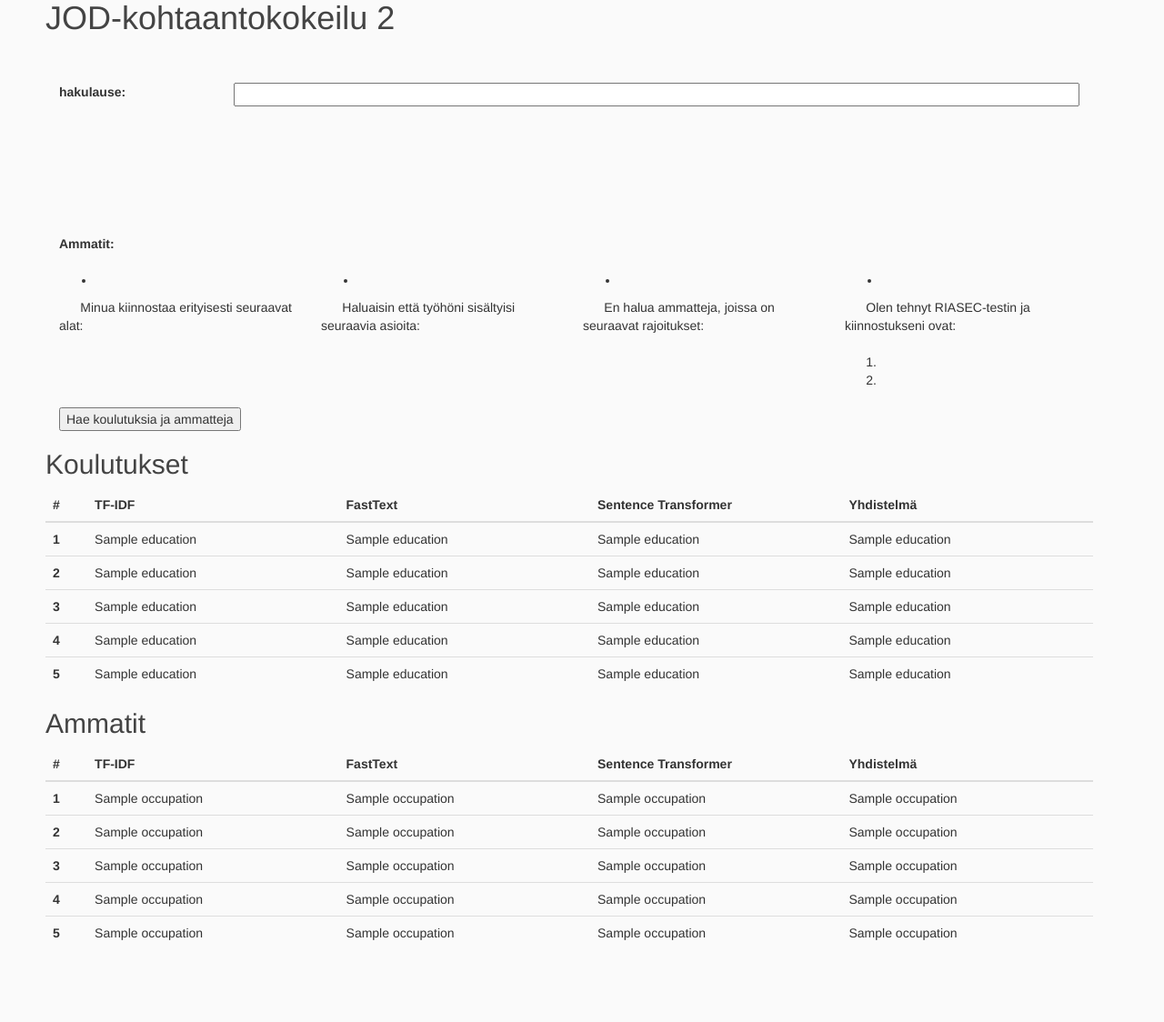
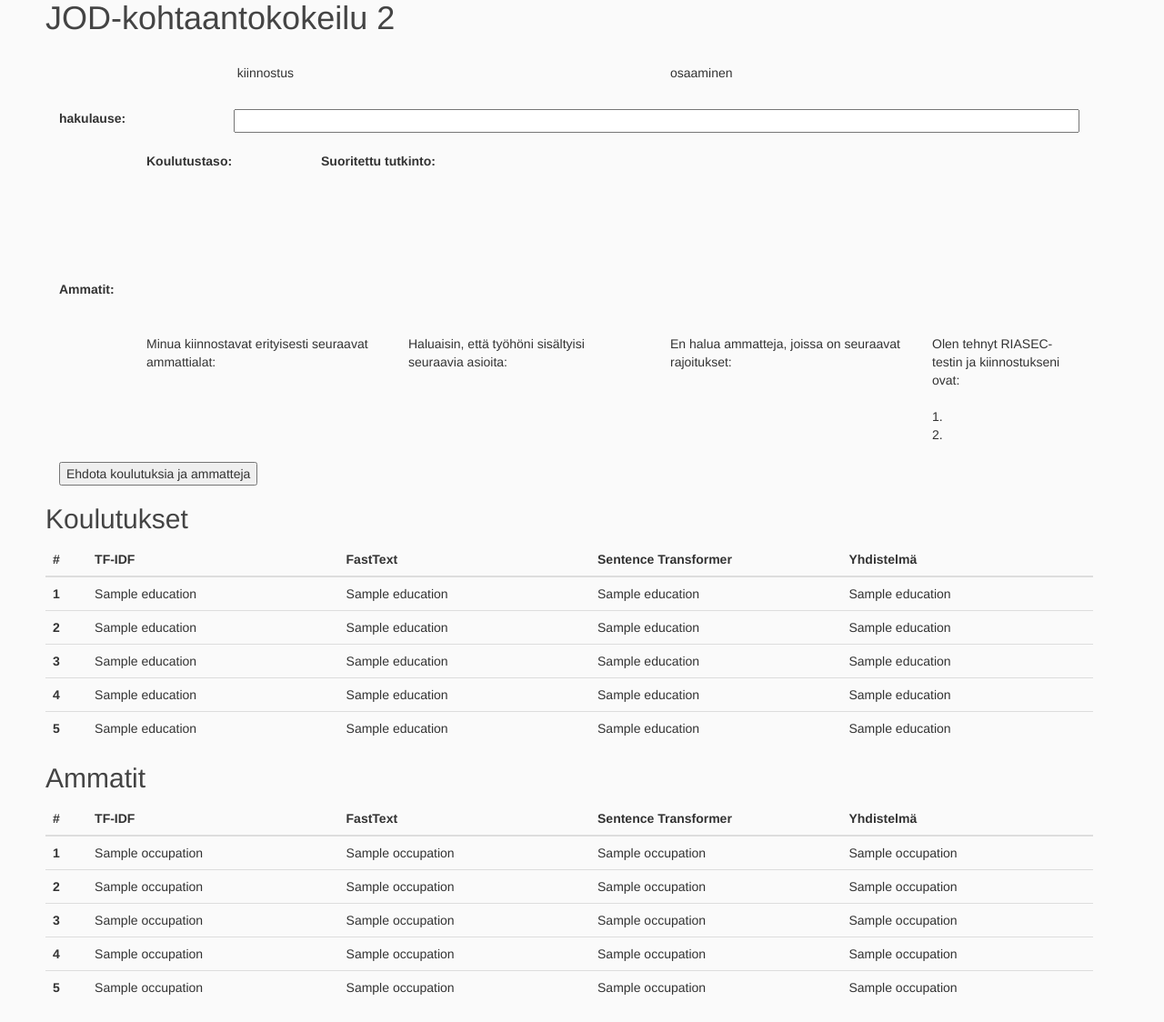
Before and after one commit to CSCfi/jod-demos, a Flask app: template templates/index2.html in a window 1280 px wide. Shown: the part 50-1174 px from the top of the page at 91% size. Before the commit the page ends 1084 px from the top, so only its background shows below. Run offline with Flask 2, Linux system fonts and the light colour scheme; the template is opened without the code that fills it: values that come from a table or form of the project are taken from there, most other values are stand-ins (such as "Sample title", 1, 10 or a date in 2020); parts of the project's set-up code (start-up, migrations or seed data) failed here and were passed over; some libraries are stand-ins or nearby versions.

Commit message:
Modify UI somewhat and add more descriptions to it

```diff
--- a/templates/index2.html
+++ b/templates/index2.html
@@ -25,8 +25,14 @@
           <div class="col-md-2">
             {{ form.weighting.label }}
           </div>
+          <div class="col-md-1">
+            <p class="text-right">kiinnostus</p>
+          </div>
           <div class="col-md-4">
             {{ form.weighting(min=0, max=10) }}
+          </div>
+          <div class="col-md-1">
+            osaaminen
           </div>
         </div>
         <br/>
@@ -41,23 +47,36 @@
         <br/>
         <div class="row">
           <div class="col-md-2">
-            {{ form.educ.label }} {{ form.educ }}
+            {{ form.educ.label }}
+          </div>
+        </div>
+        <div class="row">
+          <div class="col-md-1">
+            &nbsp;
           </div>
           <div class="col-md-2">
-            <br/> <br/>
+            <b>Koulutustaso:</b>
+            <br/><br/>
+            {% for subfield in form.educ %}
+            {{ subfield }} {{ subfield.label }}<br/>
+            {% endfor %}
+          </div>
+          <div class="col-md-2">
+            <b>Suoritettu tutkinto:</b>
+            <br/><br/><br/>
             {{ form.tamm.label }}
             <br/>
             {{ form.tamk.label }}
             <br/>
             {{ form.t_yo.label }}
           </div>
-          <div class="col-md-8">
-            <br/> <br/>
-            {{ form.tamm(style="width:70%;") }}
+          <div class="col-md-6">
+            <br/><br/><br/>
+            {{ form.tamm(style="width:100%;") }}
             <br/>
-            {{ form.tamk(style="width:70%;") }}
+            {{ form.tamk(style="width:100%;") }}
             <br/>
-            {{ form.t_yo(style="width:70%;") }}
+            {{ form.t_yo(style="width:100%;") }}
           </div>
         </div>
         <br/>
@@ -77,37 +96,44 @@
         </div>
         <br/>
         <div class="row">
-          <div class="col-md-3">
-            <ul><li>{{ form.afie.label }}</li></ul>
-            &nbsp; &nbsp; &nbsp; Minua kiinnostaa erityisesti seuraavat alat:
-            <br/><br/>
-            &nbsp; &nbsp; &nbsp; {{ form.afie(style="width:90%;") }}
+          <div class="col-md-1">
+            &nbsp;
           </div>
           <div class="col-md-3">
-            <ul><li>{{ form.aatt.label }}</li></ul>
-            &nbsp; &nbsp; &nbsp; Haluaisin että työhöni sisältyisi seuraavia asioita:
+            <b>{{ form.afie.label }}</b>
+            <br/>
+            Minua kiinnostavat erityisesti seuraavat ammattialat:
             <br/><br/>
-            &nbsp; &nbsp; &nbsp; {{ form.aatt(style="width:90%;") }}
+            {{ form.afie(style="width:100%;") }}
           </div>
           <div class="col-md-3">
-            <ul><li>{{ form.ares.label }}</li></ul>
-            &nbsp; &nbsp; &nbsp; En halua ammatteja, joissa on seuraavat rajoitukset:
+            <b>{{ form.aatt.label }}</b>
+            <br/>
+            Haluaisin, että työhöni sisältyisi seuraavia asioita:
             <br/><br/>
-            &nbsp; &nbsp; &nbsp; {{ form.ares(style="width:90%;") }}
+            {{ form.aatt(style="width:100%;") }}
           </div>
           <div class="col-md-3">
-            <ul><li>{{ form.aria.label }}</li></ul>
-            &nbsp; &nbsp; &nbsp; Olen tehnyt RIASEC-testin ja kiinnostukseni ovat:
+            <b>{{ form.ares.label }}</b>
+            <br/>
+            En halua ammatteja, joissa on seuraavat rajoitukset:
             <br/><br/>
-            &nbsp; &nbsp; &nbsp; 1. {{ form.aria(style="width:70%;") }}
+            {{ form.ares(style="width:100%;") }}
+          </div>
+          <div class="col-md-2">
+            <b>{{ form.aria.label }}</b>
             <br/>
-            &nbsp; &nbsp; &nbsp; 2. {{ form.ari2(style="width:70%;") }}
+            Olen tehnyt RIASEC-testin ja kiinnostukseni ovat:
+            <br/><br/>
+            1. {{ form.aria(style="width:90%;") }}
+            <br/>
+            2. {{ form.ari2(style="width:90%;") }}
           </div>
         </div>
         <br/>
         <div class="row">
           <div class="col-md-12">
-            <input type="submit" value="Hae koulutuksia ja ammatteja">
+            <input type="submit" value="Ehdota koulutuksia ja ammatteja">
           </div>
         </div>
       </div>
```
Also changed, not shown: app2.py (+10 -6 lines).
